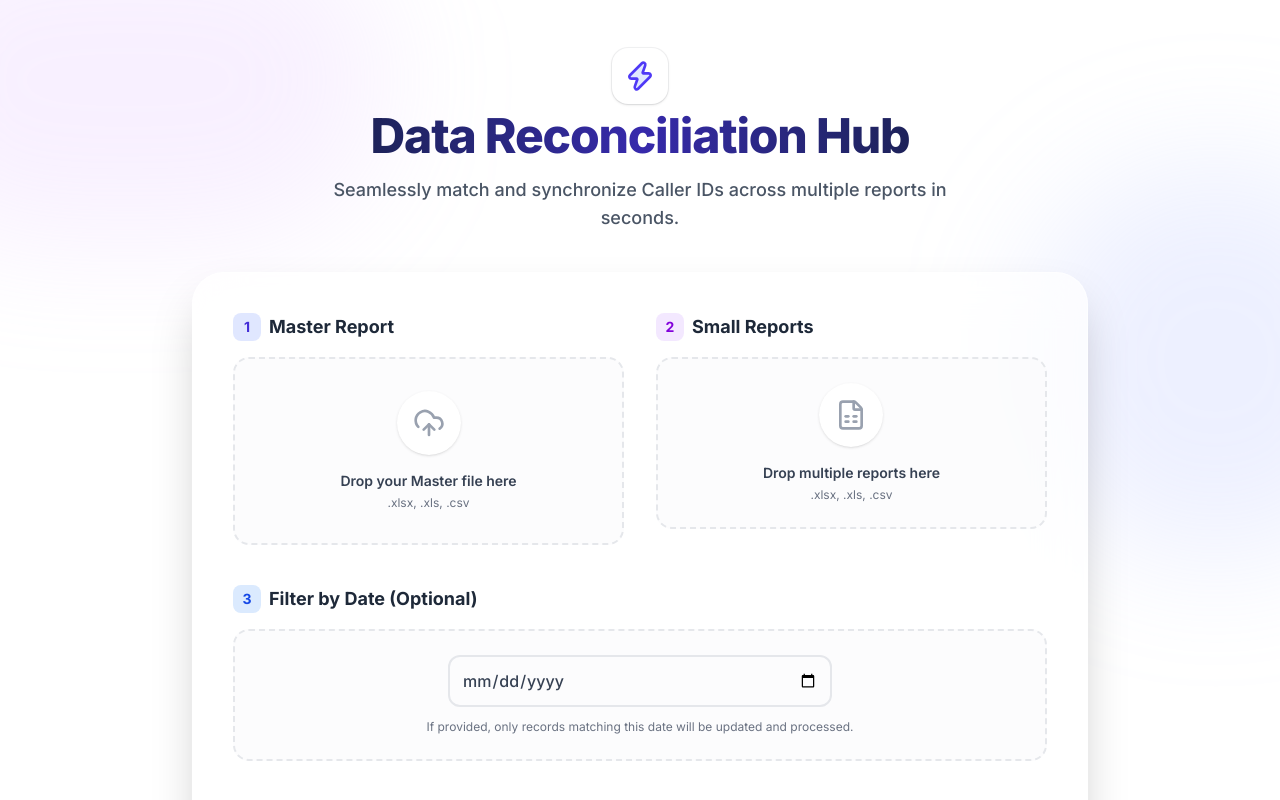
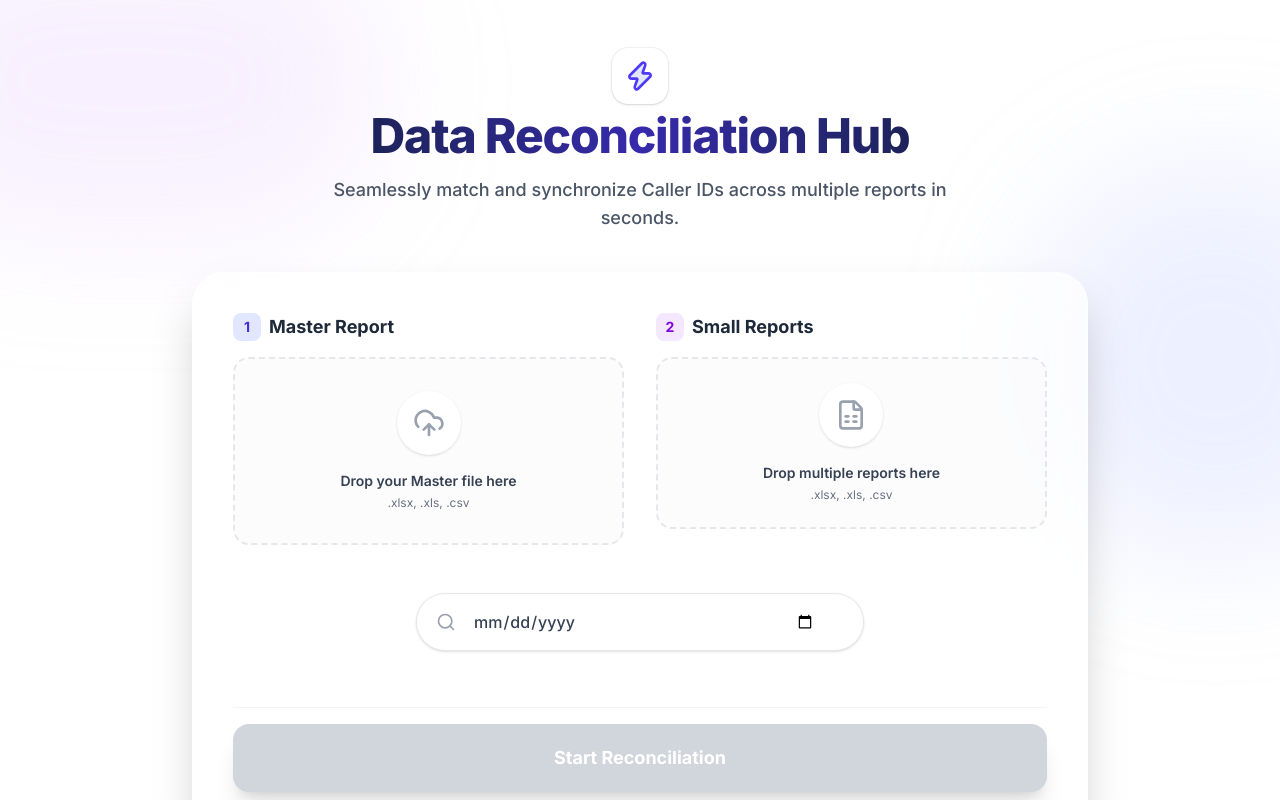
Before and after one commit to nknitishsingh94/Report-Matching-tool, a React (Vite) app in the folder frontend/: page / in a window 1280 px wide. Shown: the top 800 px of the page. Built offline with nearby package versions, Linux system fonts and the light colour scheme.

Commit message:
style: update date filter UI to look like a search bar

```diff
--- a/frontend/src/App.jsx
+++ b/frontend/src/App.jsx
@@ -1,5 +1,5 @@
 import React, { useState, useRef } from 'react';
-import { UploadCloud, FileSpreadsheet, CheckCircle, AlertCircle, Download, RefreshCcw, FileText, Zap } from 'lucide-react';
+import { UploadCloud, FileSpreadsheet, CheckCircle, AlertCircle, Download, RefreshCcw, FileText, Zap, Search } from 'lucide-react';
 
 function App() {
   const [masterFile, setMasterFile] = useState(null);
@@ -264,23 +264,26 @@ function App() {
               </div>
 
               {/* Date Filter */}
-              <div className="space-y-4">
-                <div className="flex items-center justify-between">
-                  <h3 className="text-lg font-bold text-gray-800 flex items-center gap-2">
-                    <span className="flex items-center justify-center w-7 h-7 rounded-lg bg-blue-100 text-blue-700 text-sm font-bold">3</span>
-                    Filter by Date (Optional)
-                  </h3>
-                </div>
-                <div className="bg-gray-50/50 border-2 border-dashed border-gray-200 rounded-2xl p-6 flex flex-col items-center justify-center transition-all duration-300 hover:bg-white hover:border-blue-300">
+              <div className="pt-2 pb-4">
+                <div className="relative max-w-md mx-auto group">
+                  <div className="absolute inset-y-0 left-0 pl-5 flex items-center pointer-events-none">
+                    <Search className="h-5 w-5 text-gray-400 group-hover:text-indigo-500 transition-colors" />
+                  </div>
                   <input
                     type="date"
                     value={searchDate}
                     onChange={(e) => setSearchDate(e.target.value)}
-                    className="w-full max-w-sm border-2 border-gray-200 rounded-xl p-3 text-gray-700 focus:outline-none focus:border-blue-400 focus:ring-4 focus:ring-blue-100 transition-all font-medium"
+                    className="block w-full pl-14 pr-12 py-4 bg-white border border-gray-200 rounded-full text-gray-700 font-medium placeholder-gray-400 shadow-sm focus:outline-none focus:ring-2 focus:ring-indigo-500 focus:border-transparent transition-all hover:shadow-md cursor-pointer"
                   />
-                  <p className="text-xs text-gray-500 mt-3 text-center">
-                    If provided, only records matching this date will be updated and processed.
-                  </p>
+                  {searchDate && (
+                    <button
+                      onClick={() => setSearchDate("")}
+                      className="absolute inset-y-0 right-0 pr-5 flex items-center text-gray-400 hover:text-red-500 font-bold text-xl transition-colors"
+                      title="Clear date"
+                    >
+                      &times;
+                    </button>
+                  )}
                 </div>
               </div>
 
```
